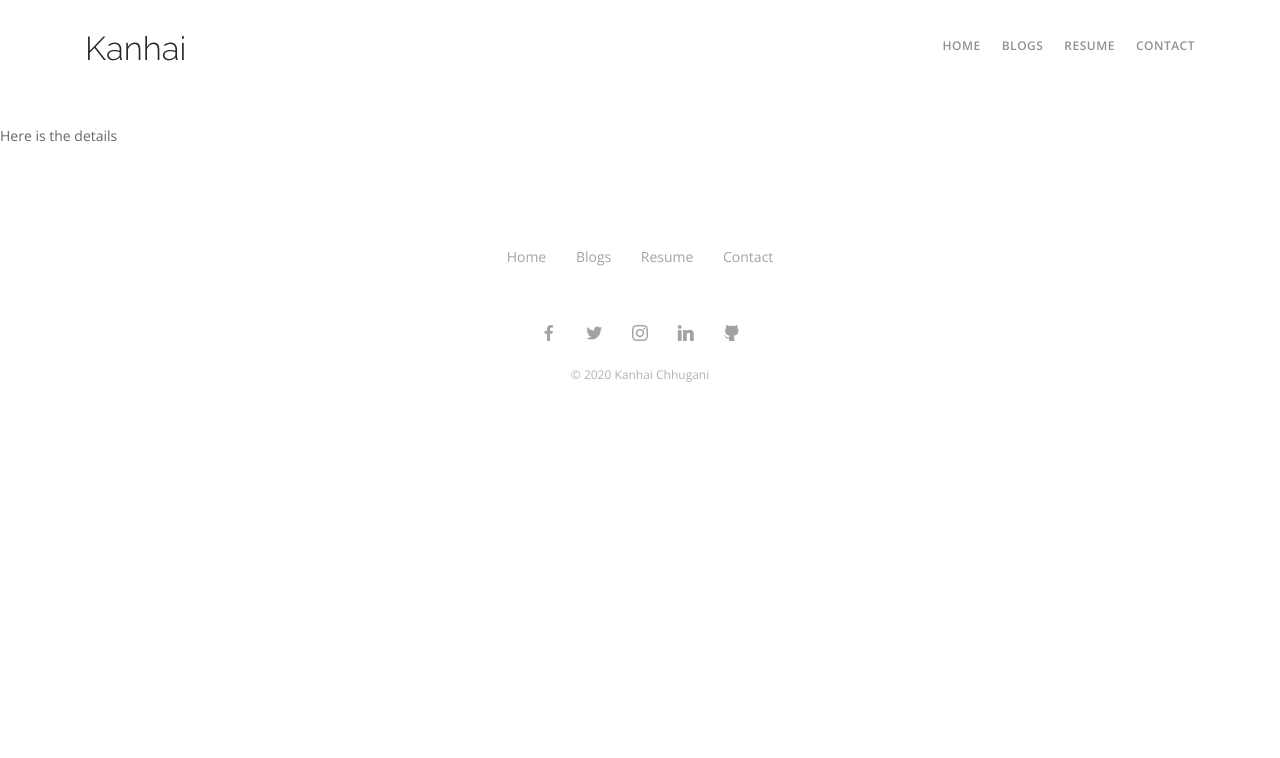
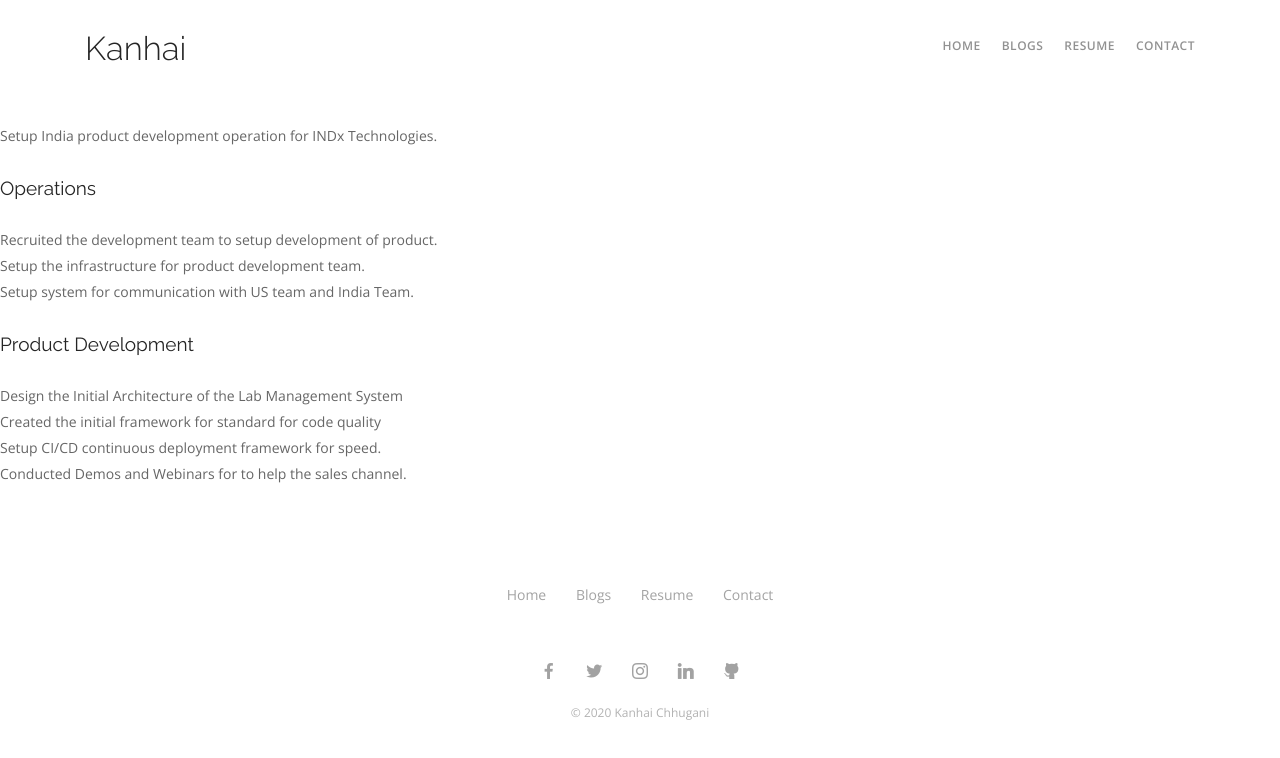
Before and after one commit to kanhaic/kanhai.me, an Eleventy site: page src/experiences/indx.md in a window 1280 px wide. Built offline with nearby package versions, Linux system fonts and the light colour scheme; Eleventy itself is replaced by a stand-in of ours; files that its build step writes are made by us from their sources; files whose address does not match are found by name.

Commit message:
Update Experiences “indx”

```diff
--- a/src/experiences/indx.md
+++ b/src/experiences/indx.md
@@ -4,8 +4,20 @@ tags: experiences
 name: INDx Technologies Pvt Ltd
 location: (Palo Alto, CA)/(Mumbai, India)
 designation: Managing Director
-fromDate: April 2011
 toDate: September, 2012
 date: 2011-04-01
+fromDate: April 2011
+eleventyExcludeFromCollections: false
 ---
-Here is the details
+Setup India product development operation for INDx Technologies.
+
+#### Operations
+* Recruited the development team to setup development of product.
+* Setup the infrastructure for product development team.
+* Setup system for communication with US team and India Team.
+
+#### Product Development
+* Design the Initial Architecture of the Lab Management System
+* Created the initial framework for standard for code quality
+* Setup CI/CD continuous deployment framework for speed.
+* Conducted Demos and Webinars for to help the sales channel.
```
